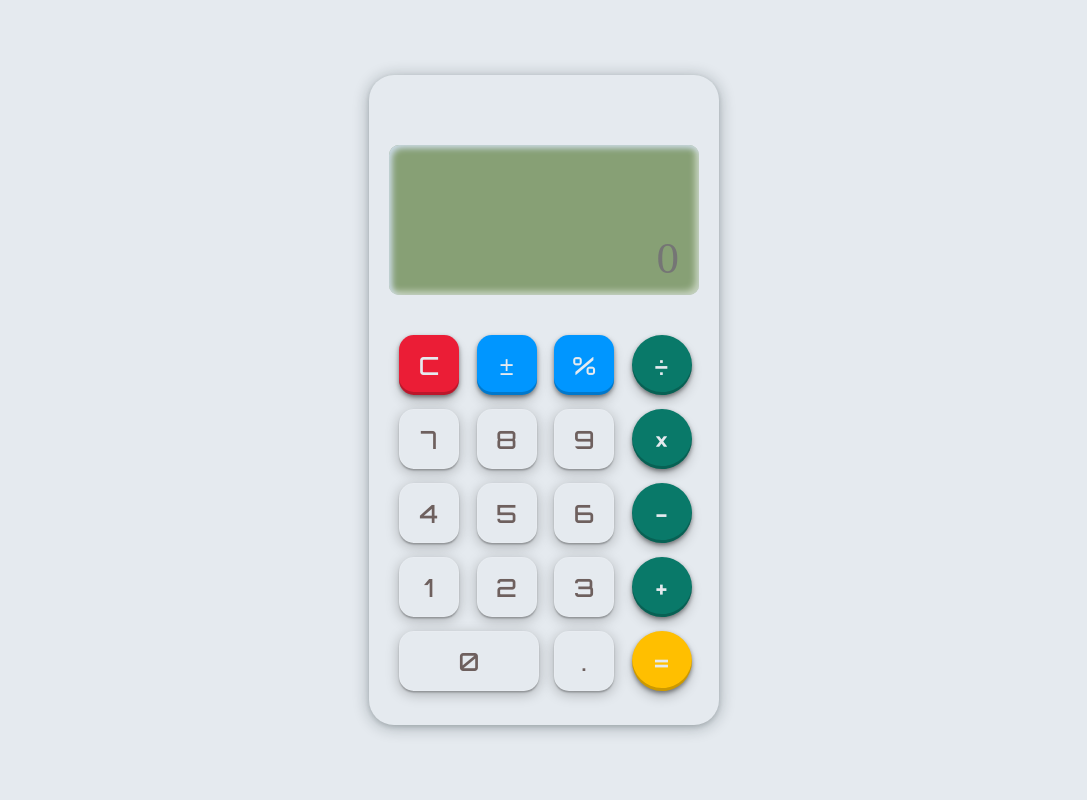
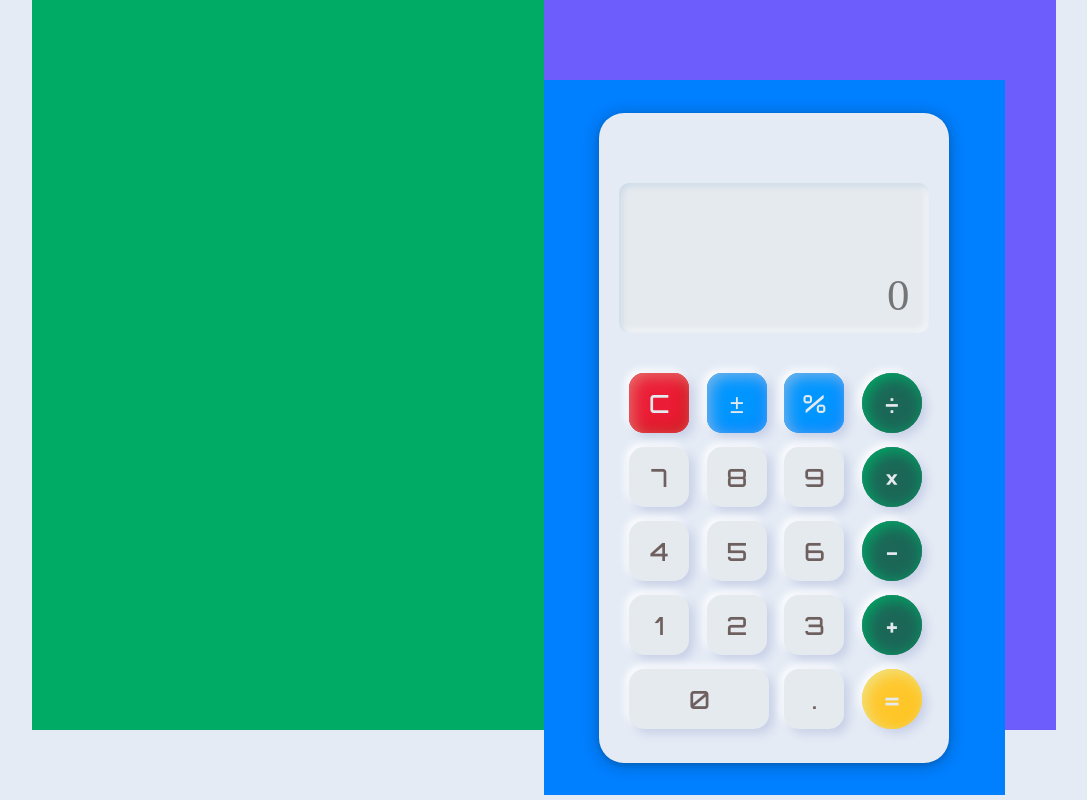
Before and after one commit to nat-laz/react-calculator, a React (Create React App) app: page / in a window 1280 px wide. Shown: the whole page, without its empty margins (96-1183 px from the left). Built offline with nearby package versions, Linux system fonts and the light colour scheme; a web font is replaced by a local one.

Commit message:
styling in process

```diff
--- a/package.json
+++ b/package.json
@@ -8,7 +8,9 @@
     "@testing-library/user-event": "^13.5.0",
     "react": "^18.2.0",
     "react-dom": "^18.2.0",
+    "react-icons": "^4.4.0",
     "react-scripts": "5.0.1",
+    "react-switch": "^7.0.0",
     "web-vitals": "^2.1.4"
   },
   "scripts": {
--- a/src/App.jsx
+++ b/src/App.jsx
@@ -1,11 +1,23 @@
-import Calculator from './components/Calculator'
+
+import React from "react";
+import Calculator from "./components/Calculator"
+
 
 const App = () => {
+
+
   return (
-      <div>
-          <Calculator/>
+
+      <div className="App">
+        <div className="title">
+          <p class="line-1 anim-typewriter">REACT CALCULATOR</p>
+        </div>
+        <div className="calculator">
+          <Calculator />
+        </div>
       </div>
-  )
-}
 
-export default App
+  );
+};
+
+export default App;
--- a/src/components/Button.jsx
+++ b/src/components/Button.jsx
@@ -1,4 +1,5 @@
 const Button = ({ value, className, onClick }) => {
+
   const addClass = (val) => {
     if (val === "C") {
       return "red-btn";
--- a/src/components/Calculator.jsx
+++ b/src/components/Calculator.jsx
@@ -1,3 +1,4 @@
+
 import { useState } from "react";
 import Display from "./Display";
 import Keypad from "./Keypad";
--- a/src/index.css
+++ b/src/index.css
@@ -1,19 +1,78 @@
 @import url("https://fonts.googleapis.com/css2?family=Antic+Slab&family=Orbitron:wght@500&display=swap");
 
-* {
+:root {
+  --white: #ffffff;
+  --greyLight-1: #e4ebf5;
+  --greyLight-2: #c8d0e7;
+  --greyLight-3: #bec8e4;
+  --greyDark: #9baacf;
+}
+
+*,
+*::before,
+*::after {
   margin: 0;
   padding: 0;
+  box-sizing: inherit;
+}
+body {
+  font-family: "Orbitron", sans-serif;
+  width: 100vw;
+  height: 100vh;
+  background: var(--greyLight-1);
+}
+.App {
+  margin: 0 auto;
+  width: 80%;
+  display: grid;
+  grid-template-columns: 50% 45%;
+  background-color: #6d5dfc;
 }
 
-body {
+.title {
+  background-color: #00ab66;
+}
+.calculator {
+  background-color: #007fff;
+  margin-top: 5rem;
+  height: 98%;
   display: flex;
   justify-content: center;
   align-items: center;
-  font-family: "Orbitron", sans-serif;
-  width: 100vw;
-  height: 100vh;
-  background-color: #e5eaef;
-  box-shadow: rgba(0, 0, 0, 0.45) 0px 25px 20px -20px;
+}
+
+.line-1 {
+  position: relative;
+  top: 30%;
+  width: 24em;
+  margin: 0 auto;
+  font-size: 180%;
+  margin-left: 5rem;
+  white-space: nowrap;
+  overflow: hidden;
+  transform: translateY(-50%);
+}
+
+/* Animation */
+.anim-typewriter {
+  animation: typewriter 4s steps(44) 1s 1 normal both,
+    blinkTextCursor 500ms steps(44) infinite normal;
+}
+@keyframes typewriter {
+  from {
+    width: 0;
+  }
+  to {
+    width: 24em;
+  }
+}
+@keyframes blinkTextCursor {
+  from {
+    border-right-color: rgba(255, 255, 255, 0.75);
+  }
+  to {
+    border-right-color: transparent;
+  }
 }
 
 .main-container {
@@ -22,7 +81,7 @@ body {
   box-shadow: rgba(14, 30, 37, 0.12) 0px 2px 4px 0px,
     rgba(14, 30, 37, 0.32) 0px 2px 16px 0px;
   border-radius: 25px;
-  background-color: #e5eaef;
+  background: var(--greyLight-1);
 }
 
 .screen-container {
@@ -41,7 +100,7 @@ body {
   cursor: none;
   margin-top: 70px;
   padding-top: 75px;
-  background-color: #87a075;
+  background-color: #e5eaef;
 }
 
 .screen-container:focus {
@@ -77,16 +136,17 @@ body {
   background-color: #e5eaef;
   border-radius: 15px;
   color: #6e605e;
-  box-shadow: rgba(0, 0, 0, 0.25) 0px 0.0625em 0.0625em,
-    rgba(0, 0, 0, 0.25) 0px 0.125em 0.5em,
-    rgba(255, 255, 255, 0.1) 0px 0px 0px 1px inset;
+  box-shadow: 0.3rem 0.3rem 0.6rem var(--greyLight-2),
+    -0.2rem -0.2rem 0.5rem var(--white);
+  transition: 0.3s ease;
 }
 
 .btn {
   cursor: pointer;
-  box-shadow: rgba(0, 0, 0, 0.25) 0px 0.0625em 0.0625em,
-    rgba(0, 0, 0, 0.25) 0px 0.125em 0.5em,
-    rgba(255, 255, 255, 0.1) 0px 0px 0px 1px inset;
+
+  box-shadow: 0.3rem 0.3rem 0.6rem var(--greyLight-2),
+    -0.2rem -0.2rem 0.5rem var(--white);
+  transition: 0.3s ease;
   width: 60px;
   height: 60px;
   background-color: #e5eaef;
@@ -94,36 +154,110 @@ body {
   color: #6e605e;
 }
 
-.btn:active {
-  transition: 2s;
-  width: 55px;
-  height: 55px;
+.btn:active,
+.long-btn:active {
+  box-shadow: inset 0.2rem 0.2rem 0.5rem var(--greyLight-2),
+    inset -0.2rem -0.2rem 0.5rem var(--white);
 }
+
 .red-btn {
   color: #e5eaef;
   background-color: #eb1d36;
+  box-shadow: inset 0.2rem 0.2rem 1rem #ec7272,
+    inset -0.2rem -0.2rem 1rem #c21010, 0.3rem 0.3rem 0.6rem var(--greyLight-2),
+    -0.2rem -0.2rem 0.5rem var(--white);
+  transition: 0.3s ease;
+}
+
+.red-btn:active {
+  box-shadow: inset 0.5rem 0.2rem 1rem #c21010,
+    inset -0.2rem -0.2rem 1rem #ec7272;
 }
 
 .blue-btn {
   color: #e5eaef;
   background-color: #0096ff;
+  box-shadow: inset 0.2rem 0.2rem 1rem #7cb9e8,
+    inset -0.2rem -0.2rem 1rem #007fff, 0.3rem 0.3rem 0.6rem var(--greyLight-2),
+    -0.2rem -0.2rem 0.5rem var(--white);
+  transition: 0.3s ease;
 }
+
+.blue-btn:active {
+  box-shadow: inset 0.5rem 0.2rem 1rem #007fff,
+    inset -0.2rem -0.2rem 1rem #7cb9e8;
+}
+
 .green-btn {
   color: #e5eaef;
-  background-color: #097969;
+  background-color: #1c6758;
   border-radius: 50%;
+  box-shadow: inset 0.2rem 0.2rem 1rem #00ab66,
+    inset -0.2rem -0.2rem 1rem #1c6758, 0.3rem 0.3rem 0.6rem var(--greyLight-2),
+    -0.2rem -0.2rem 0.5rem var(--white);
+  transition: 0.3s ease;
+}
+
+.green-btn:active {
+  box-shadow: inset 0.2rem 0.2rem 1rem #1c6758,
+    inset -0.2rem -0.2rem 1rem #00ab66;
 }
 
 .yellow-btn {
   color: #e5eaef;
-  background-color: #ffbf00;
+  background-color: #ffc72c;
   border-radius: 50%;
+  box-shadow: inset 0.2rem 0.2rem 1rem #f0e68c,
+    inset -0.2rem -0.2rem 1rem #febe10, 0.3rem 0.3rem 0.6rem var(--greyLight-2),
+    -0.2rem -0.2rem 0.5rem var(--white);
+  transition: 0.3s ease;
 }
 
-.red-btn,
-.blue-btn,
-.green-btn,
-.yellow-btn {
-  box-shadow: rgba(0, 0, 0, 0.4) 0px 2px 4px,
-    rgba(0, 0, 0, 0.3) 0px 7px 13px -3px, rgba(0, 0, 0, 0.2) 0px -3px 0px inset;
+.yellow-btn:active {
+  box-shadow: inset 0.2rem 0.2rem 1rem #febe10,
+    inset -0.2rem -0.2rem 1rem #f0e68c;
 }
+/* _____________________MEDIA QUERIES(MEDIUM DEVICES)___________________________ */
+@media screen and (max-width: 1350px) {
+  .title p {
+    margin-left: 2rem;
+  }
+}
+
+
+@media screen and (max-width: 1024px) {
+  .App {
+    grid-template-columns: 50% 10%;
+    height: 100vh;
+    width: 100%;
+  }
+  .calculator {
+    background-color: transparent;
+    margin-top: 0;
+  }
+  .title {
+    margin-top: 2rem;
+  }
+  .title p {
+    writing-mode: vertical-rl;
+    text-orientation: upright;
+    top: 50%;
+    right: 95%;
+
+  }
+}
+
+@media screen and (max-width: 880px) {
+  .title p {
+     display: none;
+  }
+}
+
+
+
+/* _____________________MEDIA QUERIES(SMALL DEVICES)___________________________ */
+@media screen and (max-width: 600px) {
+  .App {
+    width: 100%;
+  }
+}
```
Also changed, not shown: 1 other file (tests, documents, lock files or other folders).
